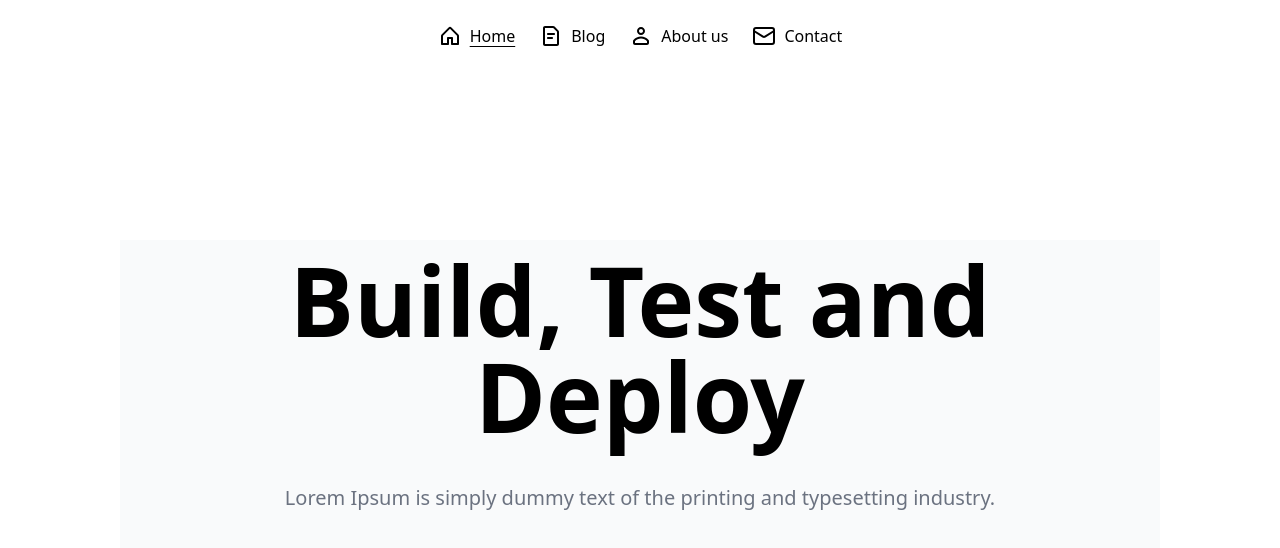
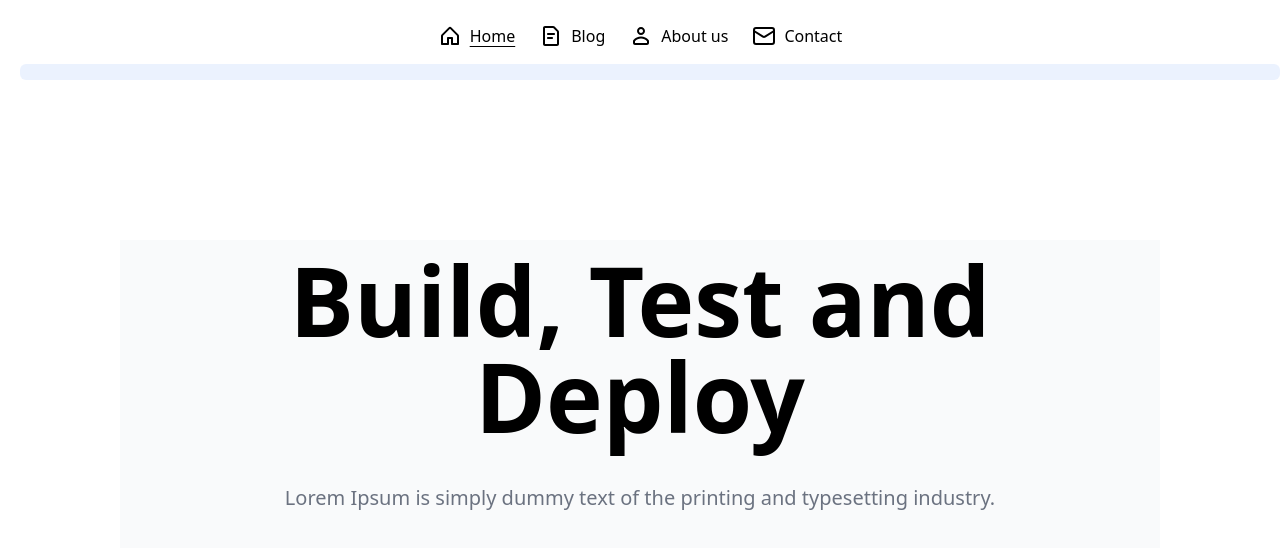
Before and after one commit to officialrajdeepsingh/nexify, a Next.js app: page / in a window 1280 px wide. Shown: the top 548 px of the page. Built offline with nearby package versions, Linux system fonts and the light colour scheme.

Commit message:
update the UI

```diff
--- a/components/Breadcrumb.tsx
+++ b/components/Breadcrumb.tsx
@@ -1,21 +1,26 @@
 'use client'
 
+import Link from 'next/link'
 import { useSelectedLayoutSegments } from 'next/navigation'
 
 export function Breadcrumb() {
   const segments = useSelectedLayoutSegments()
+  let segmentURL= ""
   return (
     <nav aria-label="breadcrumb" className="pl-5 block mx-auto w-full max-w-7xl">
-      <ol className="flex flex-wrap items-center w-full px-4 py-2 rounded-md bg-blue-gray-50 bg-opacity-60">
-        {segments.map((segment, index) => (<li key={index} className="flex items-center font-sans text-sm antialiased font-normal leading-normal transition-colors duration-300 cursor-pointer text-blue-gray-900 hover:text-light-blue-500">
-          <h4 className="opacity-60">
-            {segment}
-          </h4>
-          <span
-            className="mx-2 font-sans text-sm antialiased font-normal leading-normal pointer-events-none select-none text-blue-gray-500">
-            /
-          </span>
-        </li>))
+      <ol className="flex flex-wrap items-center w-full px-4 py-2 rounded-md bg-blue-500 bg-opacity-10">
+        {segments.map((segment, index) => {
+          segmentURL= segmentURL + "/" + segment
+          return (<li key={index} className="flex items-center font-sans text-sm antialiased font-normal leading-normal transition-colors duration-300 cursor-pointer">
+            <Link href={segmentURL} className="capitalize hover:underline hover:underline-offset-4">
+              {segment}
+            </Link>
+            <span
+              className="mx-2 font-sans text-sm antialiased font-normal leading-normal pointer-events-none select-none text-blue-gray-500">
+              /
+            </span>
+          </li>)
+        })
         }
       </ol>
     </nav>
```
